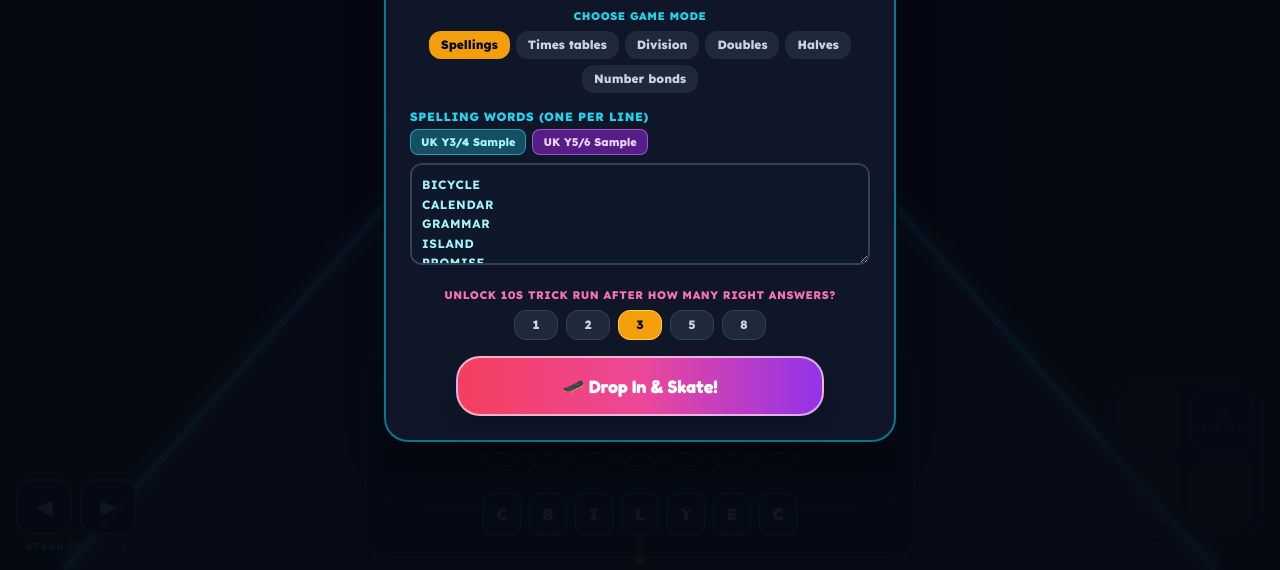
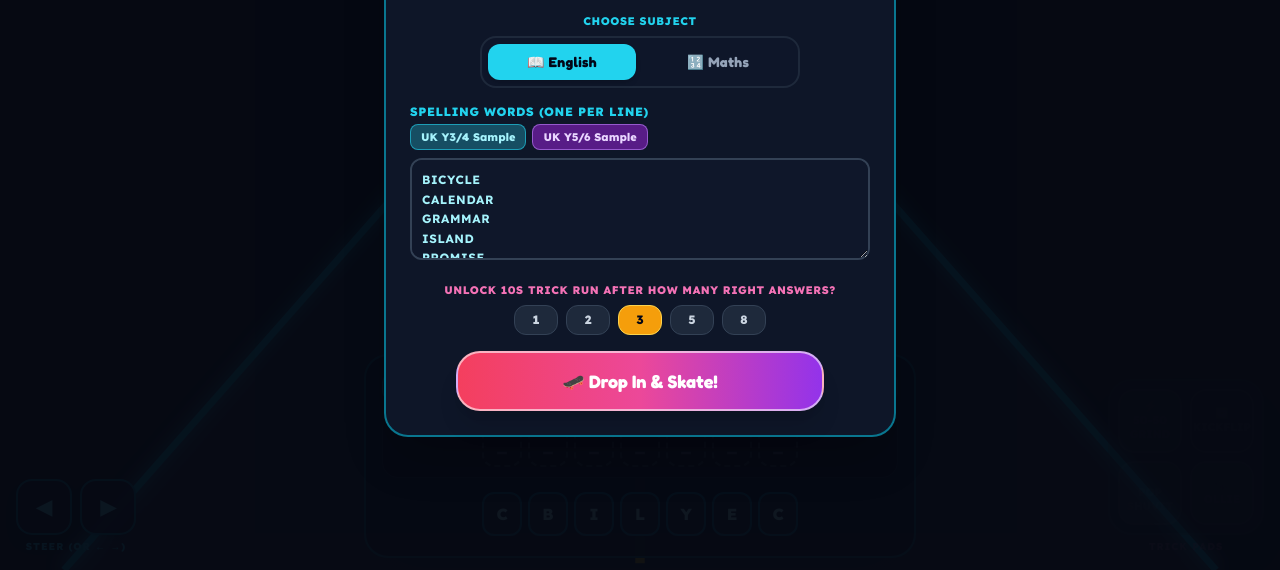
Before and after one commit to mjbowen147/apps, a plain HTML site: page index.html in a window 1280 px wide. Shown: the part 230-800 px from the top of the page. Drawn offline with nearby package versions, Linux system fonts and the light colour scheme; animation ran at ten frames a second.

Commit message:
Add English and Maths subject toggle to Skate & Learn menu

```diff
--- a/index.html
+++ b/index.html
@@ -172,16 +172,28 @@
         </div>
         <p class="text-xs text-slate-300 font-semibold -mt-2">Answer questions to unlock a 10-second Skateboard Trick Run!</p>
 
-        <!-- Mode Selector Pills -->
+        <!-- Top-Level Subject Toggle: English vs Maths -->
         <div class="space-y-1.5">
-          <div class="text-[11px] font-extrabold text-cyan-400 uppercase tracking-wider">Choose Game Mode</div>
+          <div class="text-[11px] font-extrabold text-cyan-400 uppercase tracking-wider">Choose Subject</div>
+          <div class="grid grid-cols-2 gap-2 bg-slate-900/90 p-1.5 rounded-2xl border-2 border-slate-800 max-w-xs mx-auto">
+            <button id="sub-english" type="button" onpointerdown="setSubject('english')" onmousedown="setSubject('english')" onclick="setSubject('english')" class="py-2 px-4 rounded-xl text-sm font-black font-display tracking-wide transition-colors bg-cyan-400 text-slate-950 shadow-md">
+              &#128214; English
+            </button>
+            <button id="sub-maths" type="button" onpointerdown="setSubject('maths')" onmousedown="setSubject('maths')" onclick="setSubject('maths')" class="py-2 px-4 rounded-xl text-sm font-black font-display tracking-wide transition-colors bg-transparent text-slate-400 hover:text-white">
+              &#128290; Maths
+            </button>
+          </div>
+        </div>
+
+        <!-- Maths Sub-Mode Selector Pills (Shown when Subject = Maths) -->
+        <div id="sec-math-modes" class="hidden space-y-1.5">
+          <div class="text-[11px] font-extrabold text-amber-400 uppercase tracking-wider">Choose Maths Topic</div>
           <div class="flex flex-wrap justify-center gap-1.5" id="modes">
-            <button type="button" onpointerdown="setMode('spellings',this)" onmousedown="setMode('spellings',this)" onclick="setMode('spellings',this)" class="m-btn px-3 py-1.5 rounded-xl text-xs font-extrabold bg-amber-500 text-slate-950">Spellings</button>
-            <button type="button" onpointerdown="setMode('tables',this)" onmousedown="setMode('tables',this)" onclick="setMode('tables',this)" class="m-btn px-3 py-1.5 rounded-xl text-xs font-extrabold bg-slate-800 text-slate-300">Times tables</button>
-            <button type="button" onpointerdown="setMode('division',this)" onmousedown="setMode('division',this)" onclick="setMode('division',this)" class="m-btn px-3 py-1.5 rounded-xl text-xs font-extrabold bg-slate-800 text-slate-300">Division</button>
-            <button type="button" onpointerdown="setMode('doubles',this)" onmousedown="setMode('doubles',this)" onclick="setMode('doubles',this)" class="m-btn px-3 py-1.5 rounded-xl text-xs font-extrabold bg-slate-800 text-slate-300">Doubles</button>
-            <button type="button" onpointerdown="setMode('halves',this)" onmousedown="setMode('halves',this)" onclick="setMode('halves',this)" class="m-btn px-3 py-1.5 rounded-xl text-xs font-extrabold bg-slate-800 text-slate-300">Halves</button>
-            <button type="button" onpointerdown="setMode('bonds',this)" onmousedown="setMode('bonds',this)" onclick="setMode('bonds',this)" class="m-btn px-3 py-1.5 rounded-xl text-xs font-extrabold bg-slate-800 text-slate-300">Number bonds</button>
+            <button type="button" data-mode="tables" onpointerdown="setMode('tables',this)" onmousedown="setMode('tables',this)" onclick="setMode('tables',this)" class="m-btn px-3 py-1.5 rounded-xl text-xs font-extrabold bg-amber-500 text-slate-950">Times tables</button>
+            <button type="button" data-mode="division" onpointerdown="setMode('division',this)" onmousedown="setMode('division',this)" onclick="setMode('division',this)" class="m-btn px-3 py-1.5 rounded-xl text-xs font-extrabold bg-slate-800 text-slate-300">Division</button>
+            <button type="button" data-mode="doubles" onpointerdown="setMode('doubles',this)" onmousedown="setMode('doubles',this)" onclick="setMode('doubles',this)" class="m-btn px-3 py-1.5 rounded-xl text-xs font-extrabold bg-slate-800 text-slate-300">Doubles</button>
+            <button type="button" data-mode="halves" onpointerdown="setMode('halves',this)" onmousedown="setMode('halves',this)" onclick="setMode('halves',this)" class="m-btn px-3 py-1.5 rounded-xl text-xs font-extrabold bg-slate-800 text-slate-300">Halves</button>
+            <button type="button" data-mode="bonds" onpointerdown="setMode('bonds',this)" onmousedown="setMode('bonds',this)" onclick="setMode('bonds',this)" class="m-btn px-3 py-1.5 rounded-xl text-xs font-extrabold bg-slate-800 text-slate-300">Number bonds</button>
           </div>
         </div>
 
@@ -253,7 +265,7 @@ THOUGHT</textarea>
 
     let words = ["BICYCLE", "CALENDAR", "GRAMMAR", "ISLAND", "PROMISE", "KNOWLEDGE", "STRENGTH", "THOUGHT"];
     let wIdx = 0, target = "", scrambled = [], placed = [];
-    let mode = "spellings", tables = [2, 5, 10], goal = 3, streak = 0, score = 0, bonus = 0;
+    let subject = "english", mode = "spellings", lastMathMode = "tables", tables = [2, 5, 10], goal = 3, streak = 0, score = 0, bonus = 0;
     let inTricks = false, tTimer = null, tLeft = 10;
     let muted = false, actx = null, lastTap = 0;
 
@@ -354,14 +366,42 @@ THOUGHT</textarea>
       document.getElementById('inp-words').value = picked.join('\n');
     }
 
+    function setSubject(sub) {
+      if (!tapOk()) return;
+      playSound('tap');
+      subject = sub;
+      const btnEng = document.getElementById('sub-english');
+      const btnMat = document.getElementById('sub-maths');
+      if (sub === 'english') {
+        btnEng.className = "py-2 px-4 rounded-xl text-sm font-black font-display tracking-wide transition-colors bg-cyan-400 text-slate-950 shadow-md";
+        btnMat.className = "py-2 px-4 rounded-xl text-sm font-black font-display tracking-wide transition-colors bg-transparent text-slate-400 hover:text-white";
+        mode = 'spellings';
+        document.getElementById('sec-words').classList.remove('hidden');
+        document.getElementById('sec-math-modes').classList.add('hidden');
+        document.getElementById('sec-tbl').classList.add('hidden');
+      } else {
+        btnMat.className = "py-2 px-4 rounded-xl text-sm font-black font-display tracking-wide transition-colors bg-amber-400 text-slate-950 shadow-md";
+        btnEng.className = "py-2 px-4 rounded-xl text-sm font-black font-display tracking-wide transition-colors bg-transparent text-slate-400 hover:text-white";
+        mode = lastMathMode || 'tables';
+        document.getElementById('sec-words').classList.add('hidden');
+        document.getElementById('sec-math-modes').classList.remove('hidden');
+        document.querySelectorAll('.m-btn').forEach(b => {
+          const active = b.getAttribute('data-mode') === mode;
+          b.className = `m-btn px-3 py-1.5 rounded-xl text-xs font-extrabold ${active ? 'bg-amber-500 text-slate-950' : 'bg-slate-800 text-slate-300'}`;
+        });
+        document.getElementById('sec-tbl').classList.toggle('hidden', mode !== 'tables' && mode !== 'division');
+      }
+    }
+
     function setMode(m, el) {
       if (!tapOk()) return;
       playSound('tap');
       mode = m;
+      if (m !== 'spellings') lastMathMode = m;
       document.querySelectorAll('.m-btn').forEach(b => {
         b.className = "m-btn px-3 py-1.5 rounded-xl text-xs font-extrabold bg-slate-800 text-slate-300";
       });
-      el.className = "m-btn px-3 py-1.5 rounded-xl text-xs font-extrabold bg-amber-500 text-slate-950";
+      if (el) el.className = "m-btn px-3 py-1.5 rounded-xl text-xs font-extrabold bg-amber-500 text-slate-950";
       document.getElementById('sec-words').classList.toggle('hidden', m !== 'spellings');
       document.getElementById('sec-tbl').classList.toggle('hidden', m !== 'tables' && m !== 'division');
     }
```
